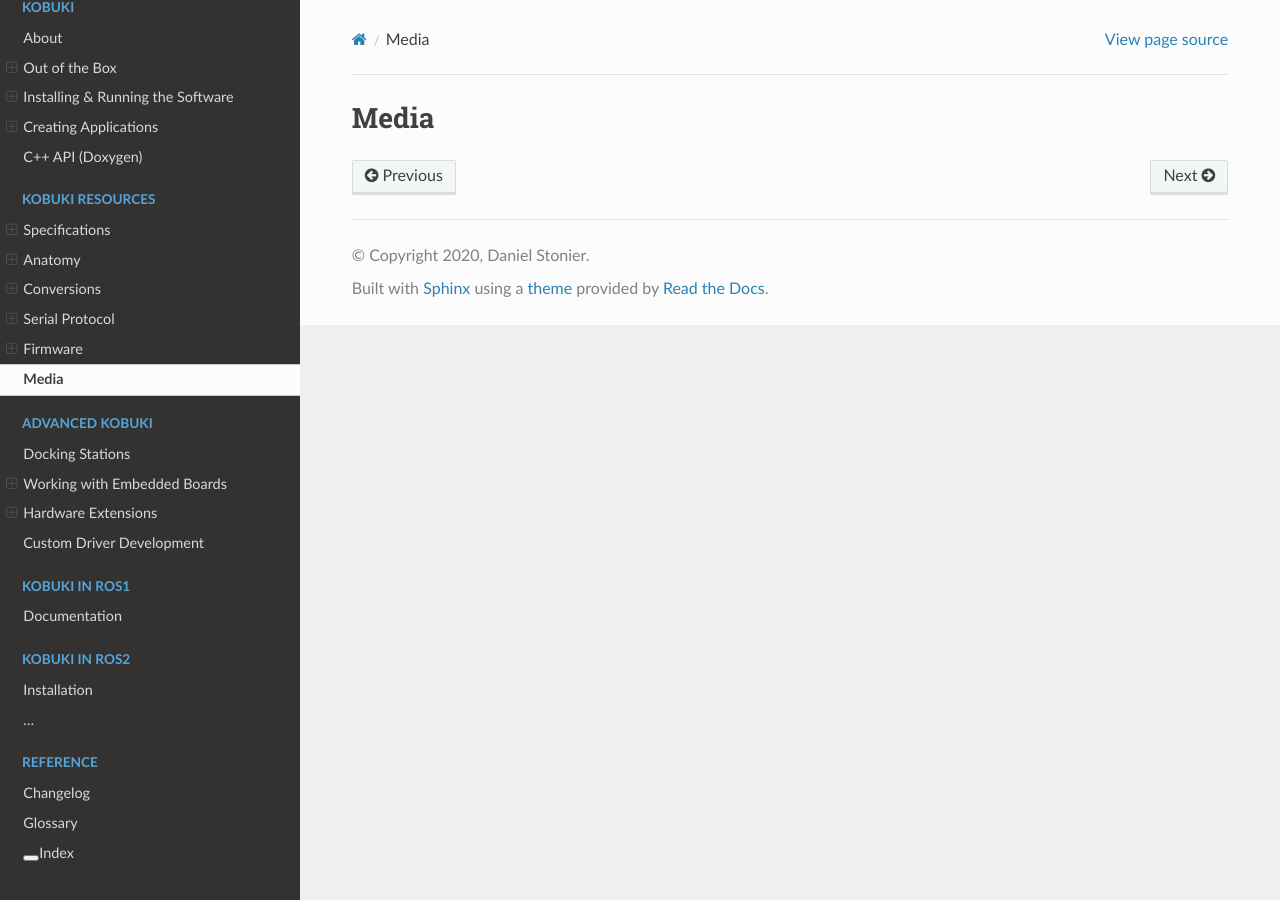
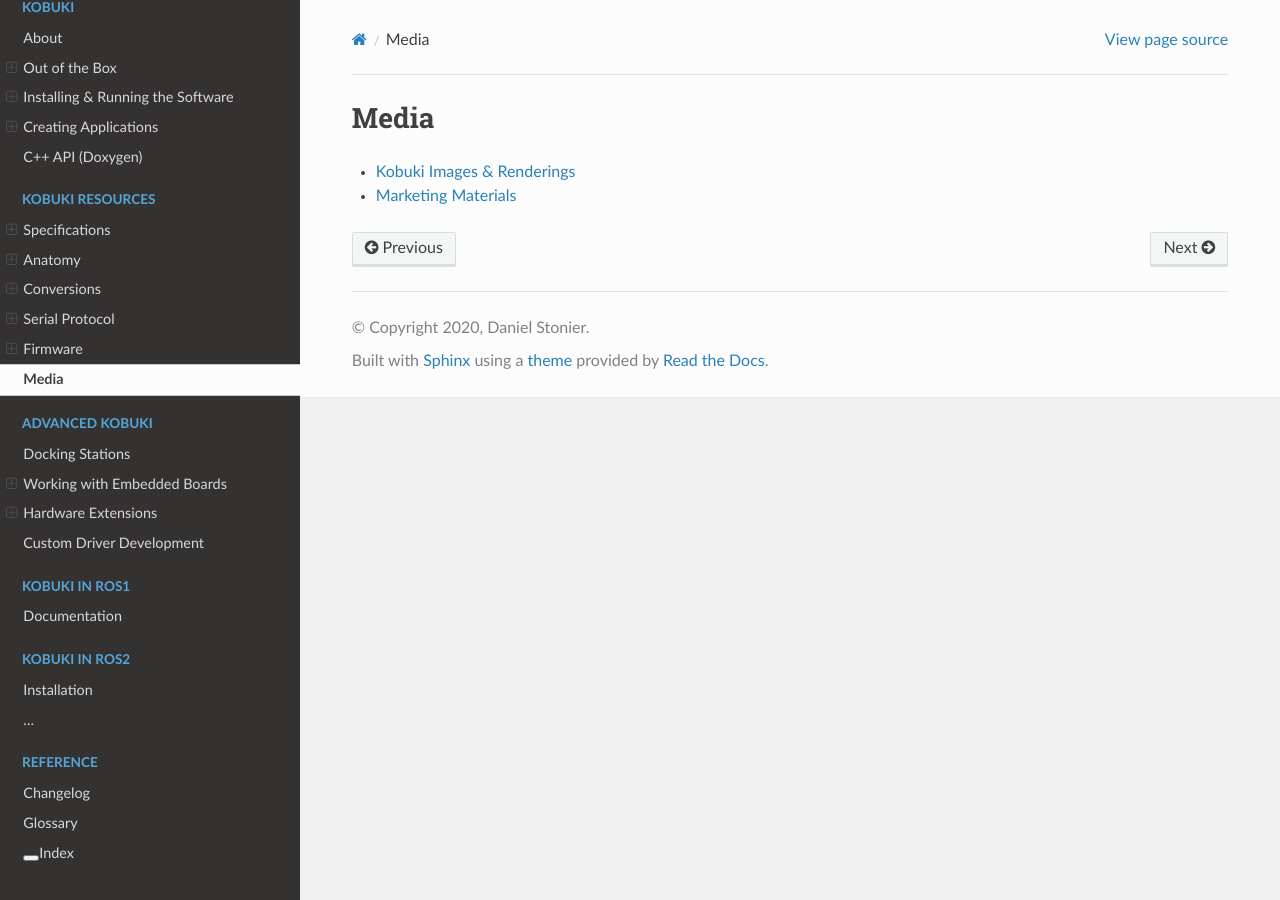
Before and after one commit to kobuki-base/kobuki_documentation, a Sphinx documentation site: the page built from doc/media.rst, in a window 1280 px wide. Built offline with Sphinx 7.4.7 and the Read the Docs theme 2.0.0, drawn with Linux system fonts in a browser that asks for light colours.

Commit message:
[media] links to media

```diff
--- a/doc/media.rst
+++ b/doc/media.rst
@@ -1,2 +1,5 @@
 Media
 =====
+
+* `Kobuki Images & Renderings <https://github.com/kobuki-base/kobuki_resources/tree/release/1.0.x/media>`_
+* `Marketing Materials <https://github.com/kobuki-base/kobuki_resources/tree/release/1.0.x/marketing>`_
```
